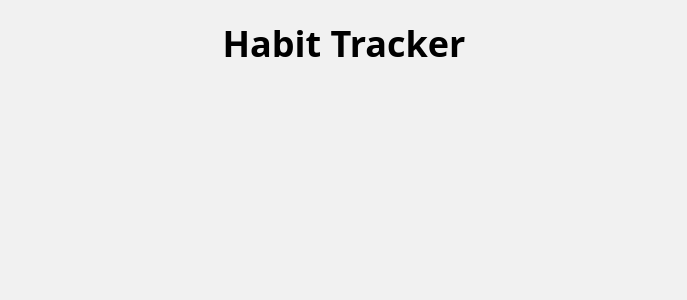
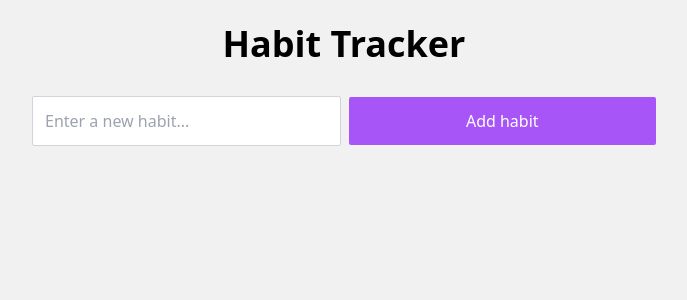
Before and after one commit to bohdanmoroziuk/nuxt-pinia-firebase-course, a Nuxt app: page / in a window 1280 px wide. Shown: the top 300 px of the page, without its empty margins (296-983 px from the left). Built offline with nearby package versions, Linux system fonts and the light colour scheme.

Commit message:
feat: add habit form

```diff
--- /dev/null
+++ b/src/components/HabitForm.vue
@@ -0,0 +1,33 @@
+<script setup lang="ts">
+import { ref } from 'vue'
+
+const name = ref('')
+
+const handleSubmit = () => {
+  if (name.value) {
+    console.log(name.value)
+    name.value = ''
+  }
+}
+</script>
+
+<template>
+  <form
+    class="mb-6 flex items-center gap-2"
+    @submit.prevent="handleSubmit"
+  >
+    <input
+      class="w-full p-3 border border-gray-300 rounded-sm"
+      type="text"
+      placeholder="Enter a new habit..."
+      v-model.trim="name"
+    />
+
+    <button
+      class="w-full p-3 bg-purple-500 text-white rounded-sm"
+      type="submit"
+    >
+      Add habit
+    </button>
+  </form>
+</template>
--- a/src/pages/index.vue
+++ b/src/pages/index.vue
@@ -1,8 +1,13 @@
+<script setup lang="ts">
+import HabitForm from '~/components/HabitForm.vue';
+</script>
+
 <template>
   <div class="mx-auto p-6 max-w-2xl">
     <h1 class="text-4xl font-bold text-center mb-8">
       Habit Tracker
     </h1>
+    <HabitForm />
   </div>
 </template>
 
```
